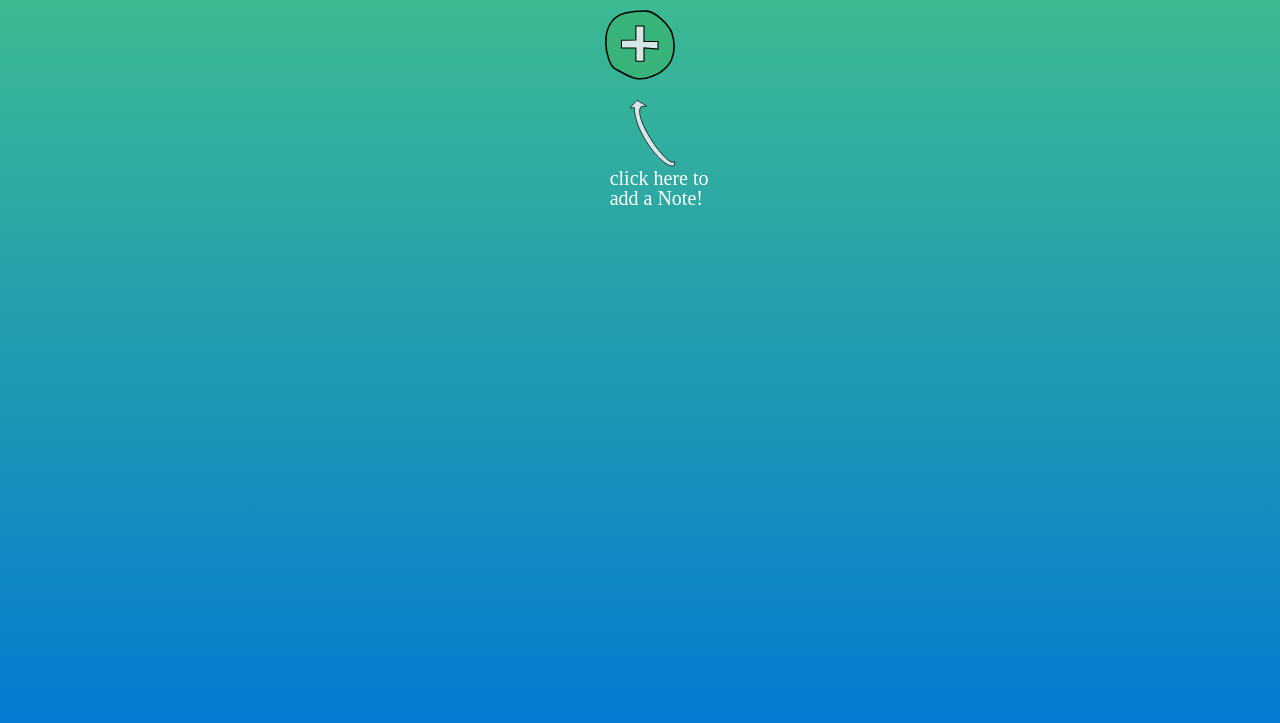
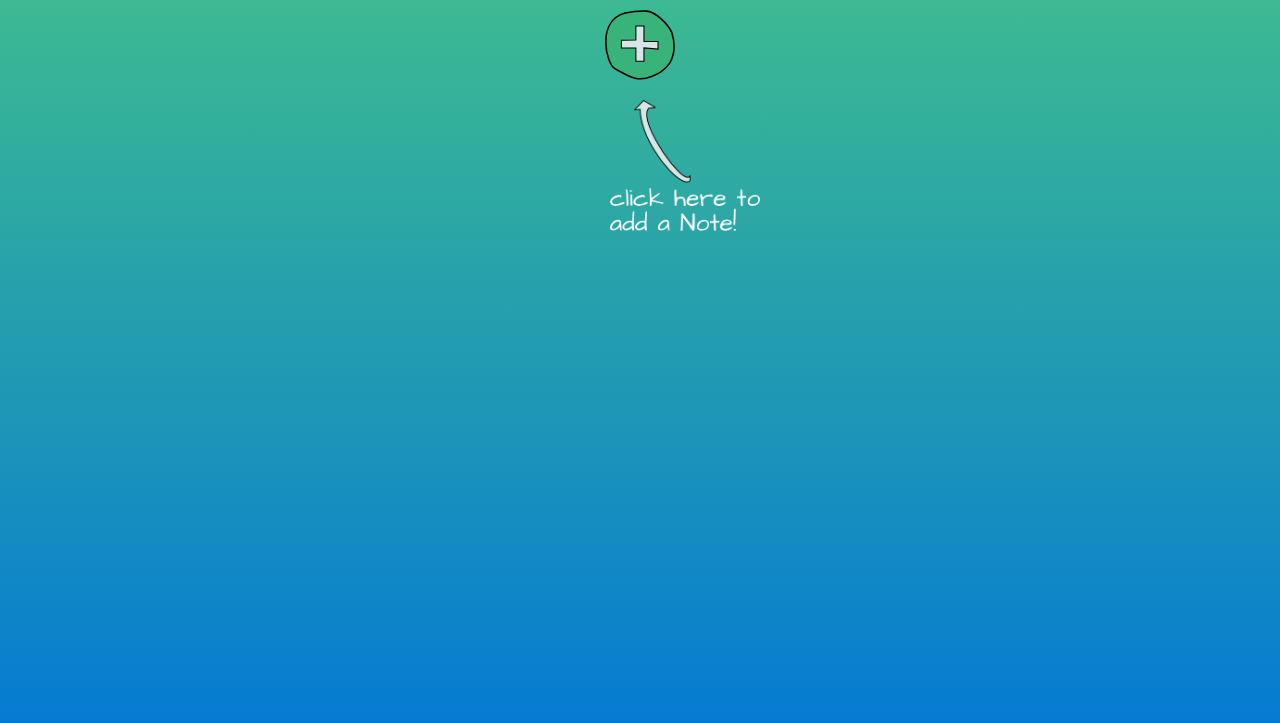
Before and after one commit to dejotb/Notes, a website: page index.html in a window 1280 px wide. Shown: the top 723 px of the page. Drawn offline with Linux system fonts and the light colour scheme; a web font is replaced by a local one.

Commit message:
changed instruction button to png format

```diff
--- a/index.html
+++ b/index.html
@@ -33,36 +33,7 @@
       </svg>
     </button>
     <div class="button--cta-instruction hide">
-      <svg>
-        <path
-          d="M27.075,0.35l9.488,5.696l-5.566,0.635c-9.124,11.067 29.05,64.649 33.58,54.332l-0,4.071c-7.696,7.215 -40.147,-30.652 -40.281,-57.63l-4.46,0.514l4.032,-4.24l3.207,-3.378Z"
-          style="fill: #d6e5e5; stroke: #000; stroke-width: 0.7px"
-        />
-        <g transform="matrix(0.75,0,0,0.75,-7.87431,-26.5572)">
-          <text
-            x="10.03px"
-            y="148.966px"
-            style="
-              font-family: 'ArchitectsDaughter-Regular', 'Architects Daughter';
-              font-size: 26.667px;
-              fill: #fff;
-            "
-          >
-            click here to
-          </text>
-          <text
-            x="10.03px"
-            y="175.632px"
-            style="
-              font-family: 'ArchitectsDaughter-Regular', 'Architects Daughter';
-              font-size: 26.667px;
-              fill: #fff;
-            "
-          >
-            add a Note!
-          </text>
-        </g>
-      </svg>
+      <img src="img/instruction__arrow.png" alt="delete note" />
     </div>
     <main class="main">
       <div class="container">
```
Also changed, not shown: img/instruction__arrow.png (added), img/instruction__arrow.svg (deleted).
